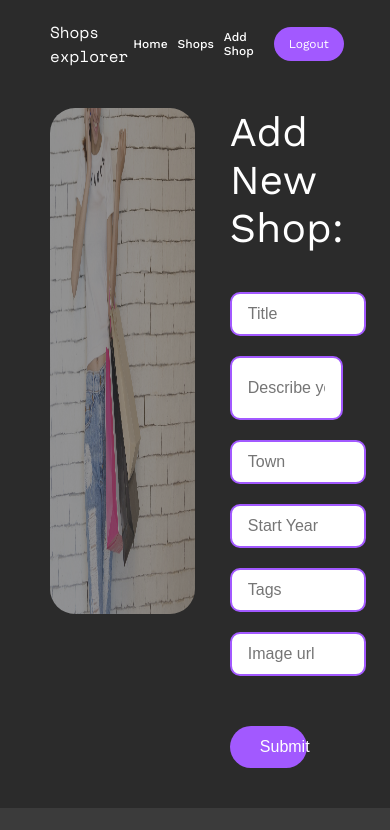
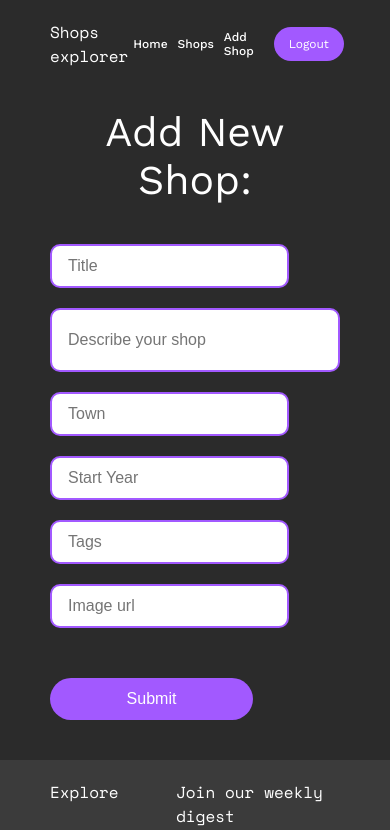
Before and after one commit to VytasPet/React_Firebase_Baigiamasis_Darbas2, a React (Vite) app: page /addshop in a window 390 px wide. Shown: the top 830 px of the page. Built offline with nearby package versions, Linux system fonts and the light colour scheme; no server answers; sample sign-in values are in the browser's storage.

Commit message:
add new shop responsive

```diff
--- a/src/components/shopcomponents/SingleShopCard.jsx
+++ b/src/components/shopcomponents/SingleShopCard.jsx
@@ -8,6 +8,11 @@ const ShopCard = styled.div`
   max-height: 469px;
   max-width: 330px;
   border-radius: 20px;
+
+  ${media.tablet`
+  height: 369px;
+  max-height: 369px;
+  `}
 
   ${media.mobile`
   height: 269px;
--- a/src/components/ui/Responsive.jsx
+++ b/src/components/ui/Responsive.jsx
@@ -1,5 +1,6 @@
 const breakpoints = {
   mobile: "620px",
+  tablet: "890px",
 };
 
 export const media = Object.keys(breakpoints).reduce((acc, device) => {
--- a/src/forms/AddSingleShop.jsx
+++ b/src/forms/AddSingleShop.jsx
@@ -5,6 +5,7 @@ import styled from "styled-components";
 import { RegisterButton } from "../components/ui/Button";
 import { useAuthCtx } from "../store/AuthProvider";
 import * as Yup from "yup";
+import { media } from "../components/ui/Responsive";
 
 const FormName = styled.h2`
   font-size: 51px;
@@ -36,6 +37,10 @@ const HalfPageForm = styled.form`
   width: 38%;
   display: flex;
   flex-direction: column;
+
+  ${media.mobile`
+ width: 100%;
+  `}
 `;
 
 const LoginTitle = styled.h2`
@@ -43,6 +48,9 @@ const LoginTitle = styled.h2`
   margin-bottom: 40px;
   color: white;
   font-weight: 400;
+  ${media.mobile`
+  text-align: center;
+  `}
 `;
 const Links = styled(Link)`
   color: #cccccc;
--- a/src/pages/AddShopPage.jsx
+++ b/src/pages/AddShopPage.jsx
@@ -5,6 +5,7 @@ import toast from "react-hot-toast";
 import { Link, useNavigate } from "react-router-dom";
 import styled from "styled-components";
 import { RegisterButton } from "../components/ui/Button";
+import { media } from "../components/ui/Responsive";
 import { db } from "../firebase/firebase";
 import AddSingleShop from "../forms/AddSingleShop";
 
@@ -22,6 +23,10 @@ const LoginPic = styled.img`
   max-width: 50%;
   max-height: 60vh;
   border-radius: 25px;
+
+  ${media.mobile`
+display:none;
+  `}
 `;
 
 function AddNewShop() {
```
